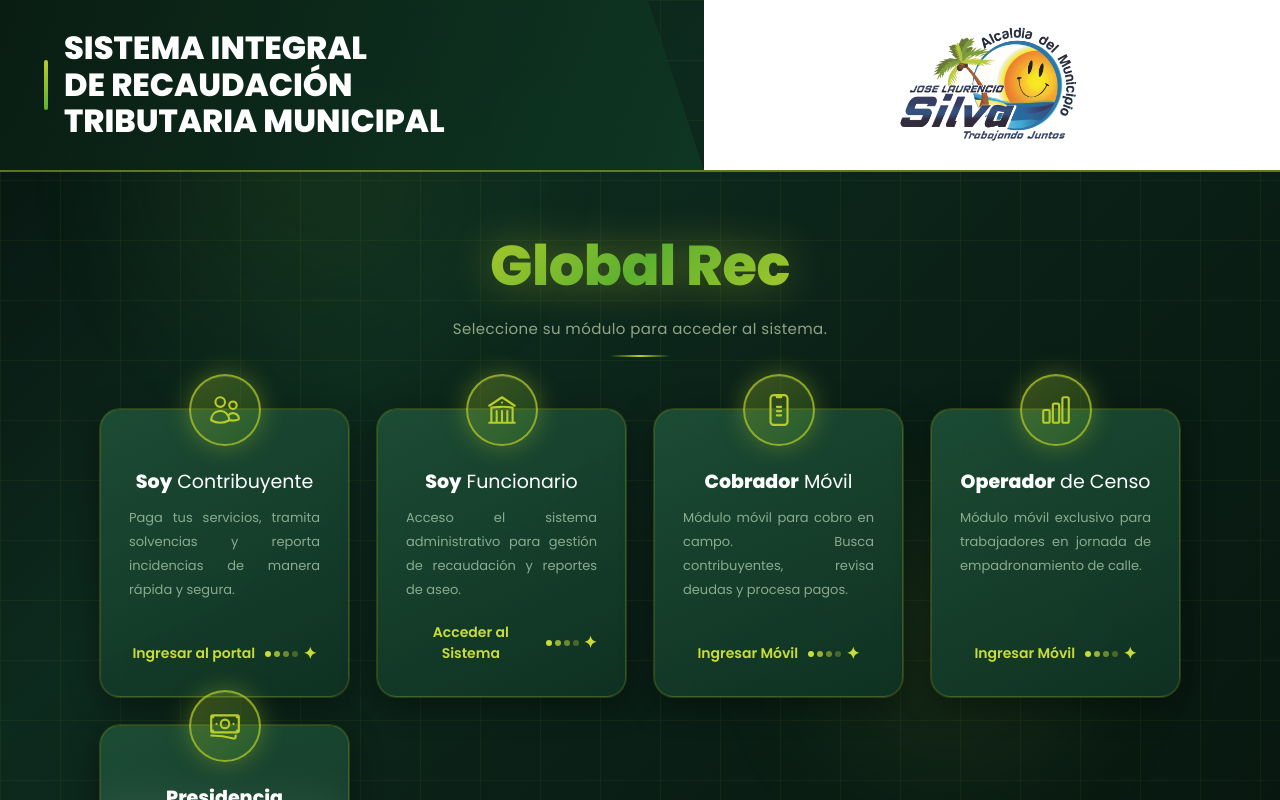
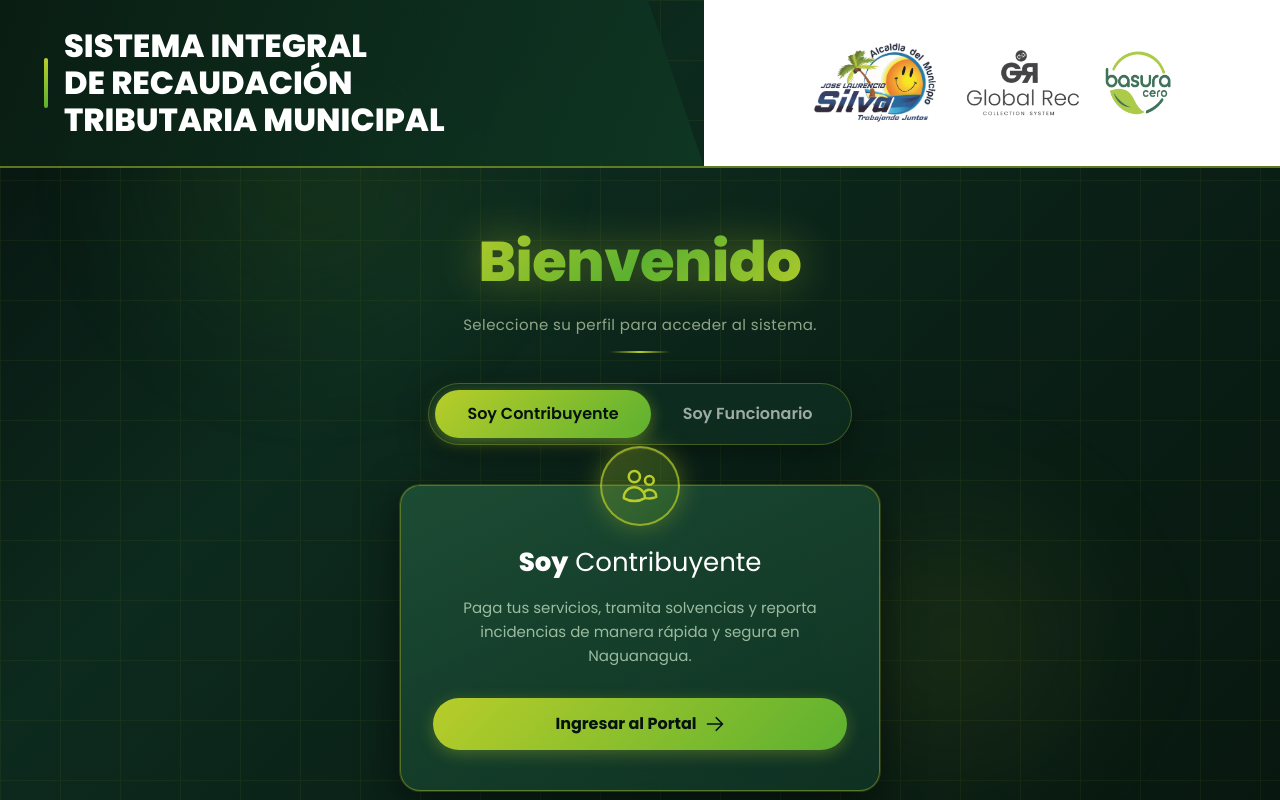
Before and after one commit to aseonaguanagua-source/naguanagua, a Next.js app: page / in a window 1280 px wide. Shown: the top 800 px of the page. Built offline with nearby package versions, Linux system fonts and the light colour scheme.

Commit message:
feat: redesign homepage with contribuyente/funcionario toggle and roles dropdown

```diff
--- a/src/app/page.tsx
+++ b/src/app/page.tsx
@@ -3,33 +3,23 @@
 import { useEffect, useState } from 'react';
 import { logos } from '@/lib/logosBase64';
 
-type Mode = 'all' | 'contribuyente-only' | 'workers-only';
+export default function Home() {
+  const [activeTab, setActiveTab] = useState<'contribuyente' | 'funcionario'>('contribuyente');
+  const [showDropdown, setShowDropdown] = useState(false);
 
-export default function Home() {
-  const [mode, setMode] = useState<Mode>('all');
-
+  // Close dropdown when clicking outside
   useEffect(() => {
-    const host = window.location.hostname;
-    if (host === 'aseonaguanaguaad.globalrecca.com') setMode('workers-only');
-    else if (host === 'aseonaguanagua.globalrecca.com') setMode('contribuyente-only');
+    const handleClick = (e: MouseEvent) => {
+      if (!(e.target as HTMLElement).closest('.func-dropdown-container')) {
+        setShowDropdown(false);
+      }
+    };
+    document.addEventListener('click', handleClick);
+    return () => document.removeEventListener('click', handleClick);
   }, []);
-
-  const showContribuyente = mode === 'all' || mode === 'contribuyente-only';
-  const showWorkers       = mode === 'all' || mode === 'workers-only';
-
-  const DotRow = ({ label }: { label: string }) => (
-    <div style={{ display:'flex', alignItems:'center', gap:6, color:'#c8dc3a', fontWeight:600, fontSize:14, marginTop:'auto', paddingTop:20 }}>
-      {label}
-      <span style={{ display:'flex', alignItems:'center', gap:3, marginLeft:4 }}>
-        {[1,.75,.5,.3].map((o,i) => <span key={i} style={{ width:6, height:6, borderRadius:'50%', background:'#c8dc3a', opacity:o, display:'inline-block' }} />)}
-        <span style={{ fontSize:16, lineHeight:1, color:'#c8dc3a', marginLeft:2, fontWeight:900 }}>✦</span>
-      </span>
-    </div>
-  );
 
   return (
     <>
-      {/* ── Responsive styles ─────────────────────────────── */}
       <style>{`
         * { box-sizing: border-box; }
         body { margin: 0; padding: 0; }
@@ -84,9 +74,10 @@
         .header-right {
           flex: 1; background: #fff;
           display: flex; align-items: center; justify-content: center;
-          padding: 20px 32px;
+          padding: 20px 32px; gap: 20px; flex-wrap: wrap;
         }
-        .alcaldia-logo { height: 130px; width: auto; object-fit: contain; display: block; }
+        .alcaldia-logo { height: 90px; width: auto; object-fit: contain; display: block; }
+        .extra-logo { height: 70px; width: auto; object-fit: contain; display: block; }
 
         /* ── CENTER ── */
         .center {
@@ -95,7 +86,7 @@
           padding: 52px 40px 60px;
         }
         .section-title {
-          text-align: center; margin-bottom: 52px;
+          text-align: center; margin-bottom: 30px;
         }
         .glowing-title {
           margin: 0; font-size: clamp(32px, 5vw, 56px); font-weight: 800;
@@ -107,42 +98,97 @@
         .section-subtitle { margin: 10px 0 0; color: rgba(200,220,180,.7); font-size: 15px; font-weight: 400; letter-spacing: .4px; }
         .title-line { width: 60px; height: 2px; background: linear-gradient(90deg,transparent,#B8CD29,transparent); margin: 14px auto 0; }
 
-        /* ── CARDS ── */
-        .cards-grid {
-          display: grid;
-          gap: 28px;
-          width: 100%; max-width: 1080px; justify-content: center;
+        /* ── TOGGLE ── */
+        .toggle-container {
+          display: flex; background: rgba(15,50,35,.6); border-radius: 40px; padding: 6px;
+          border: 1px solid rgba(184,205,41,.3); margin-bottom: 40px;
+          box-shadow: 0 8px 32px rgba(0,0,0,.4);
+          backdrop-filter: blur(10px);
         }
-        .cards-grid-4 { grid-template-columns: repeat(4, minmax(200px, 280px)); }
-        .cards-grid-3 { grid-template-columns: repeat(3, minmax(240px, 340px)); }
-        .cards-grid-2 { grid-template-columns: repeat(2, minmax(260px, 380px)); }
-        .cards-grid-1 { grid-template-columns: minmax(300px, 420px); }
+        .toggle-btn {
+          padding: 12px 32px; border-radius: 34px; font-weight: 600; font-size: 16px;
+          cursor: pointer; transition: all 0.3s ease; border: none; background: transparent;
+          color: rgba(255,255,255,.6); font-family: Poppins, sans-serif;
+        }
+        .toggle-btn.active {
+          background: linear-gradient(135deg, #B8CD29 0%, #5DB130 100%);
+          color: #06120e; box-shadow: 0 4px 16px rgba(184,205,41,.4);
+        }
+
+        /* ── MAIN CARD ── */
+        .main-card-container {
+          width: 100%; max-width: 480px;
+        }
 
         .card {
           display: flex; flex-direction: column; align-items: center; text-align: center;
-          text-decoration: none; border-radius: 20px; padding: 60px 28px 32px;
+          text-decoration: none; border-radius: 20px; padding: 50px 32px 40px;
           background: linear-gradient(155deg, rgba(30,80,55,.9) 0%, rgba(15,50,35,.95) 100%);
-          border: 1px solid rgba(184,205,41,.2);
-          box-shadow: 0 0 0 1px rgba(184,205,41,.2), 0 8px 32px rgba(0,0,0,.4);
+          border: 1px solid rgba(184,205,41,.4);
+          box-shadow: 0 0 0 1px rgba(184,205,41,.2), 0 12px 40px rgba(0,0,0,.5);
           backdrop-filter: blur(20px);
           transition: all .3s ease;
-          position: relative;
+          position: relative; width: 100%;
         }
-        .card:hover {
-          transform: translateY(-8px);
-          box-shadow: 0 0 0 1px rgba(184,205,41,.65), 0 24px 60px rgba(0,0,0,.5), 0 0 40px rgba(184,205,41,.15);
-          border-color: rgba(184,205,41,.7);
+        .card.clickable:hover {
+          transform: translateY(-4px);
+          box-shadow: 0 0 0 1px rgba(184,205,41,.65), 0 20px 50px rgba(0,0,0,.6), 0 0 40px rgba(184,205,41,.15);
         }
         .icon-bubble {
-          position: absolute; top: -36px;
-          width: 72px; height: 72px; border-radius: 50%;
+          position: absolute; top: -40px;
+          width: 80px; height: 80px; border-radius: 50%;
           background: linear-gradient(135deg, rgba(184,205,41,.28) 0%, rgba(93,177,48,.22) 100%);
           border: 2px solid rgba(184,205,41,.7);
           box-shadow: 0 0 24px rgba(184,205,41,.35), inset 0 1px 0 rgba(255,255,255,.1);
           display: flex; align-items: center; justify-content: center;
         }
-        .card-title { margin: 0 0 12px; color: #fff; font-size: 19px; line-height: 1.3; }
-        .card-desc { margin: 0; color: rgba(200,230,200,.65); font-size: 13px; line-height: 1.85; text-align: justify; font-weight: 400; }
+        .card-title { margin: 10px 0 16px; color: #fff; font-size: 26px; line-height: 1.3; }
+        .card-desc { margin: 0 0 30px 0; color: rgba(200,230,200,.75); font-size: 15px; line-height: 1.6; text-align: center; font-weight: 400; }
+
+        .btn-enter {
+          background: linear-gradient(135deg, #B8CD29 0%, #5DB130 100%);
+          color: #06120e; padding: 14px 40px; border-radius: 30px;
+          font-weight: 700; font-size: 16px; text-decoration: none;
+          box-shadow: 0 4px 16px rgba(184,205,41,.3);
+          transition: all 0.2s; border: none; cursor: pointer;
+          width: 100%; display: flex; align-items: center; justify-content: center; gap: 8px;
+        }
+        .btn-enter:hover {
+          box-shadow: 0 6px 20px rgba(184,205,41,.5);
+          transform: scale(1.02);
+        }
+
+        /* ── DROPDOWN FUNCIONARIO ── */
+        .func-dropdown-container {
+          position: relative; width: 100%;
+        }
+        .func-dropdown-menu {
+          position: absolute; top: 100%; left: 0; right: 0; margin-top: 10px;
+          background: rgba(10,30,20,.95); border: 1px solid rgba(184,205,41,.4);
+          border-radius: 16px; overflow: hidden;
+          box-shadow: 0 12px 40px rgba(0,0,0,.6);
+          backdrop-filter: blur(20px);
+          transform-origin: top;
+          animation: dropdownAnim 0.2s ease forwards;
+          z-index: 50; display: flex; flex-direction: column;
+        }
+        @keyframes dropdownAnim {
+          from { opacity: 0; transform: translateY(-10px) scaleY(0.95); }
+          to { opacity: 1; transform: translateY(0) scaleY(1); }
+        }
+        .dropdown-item {
+          padding: 16px 24px; color: #fff; text-decoration: none;
+          display: flex; align-items: center; gap: 12px;
+          border-bottom: 1px solid rgba(255,255,255,.05);
+          transition: background 0.2s; font-weight: 500;
+        }
+        .dropdown-item:last-child { border-bottom: none; }
+        .dropdown-item:hover { background: rgba(184,205,41,.15); }
+        .dropdown-icon {
+          width: 32px; height: 32px; border-radius: 8px;
+          background: rgba(184,205,41,.2); display: flex; align-items: center; justify-content: center;
+          color: #B8CD29;
+        }
 
         /* ── FOOTER ── */
         .footer { position: relative; z-index: 10; flex-shrink: 0; display: flex; border-top: 3px solid rgba(184,205,41,.5); }
@@ -180,18 +226,15 @@
           }
           .header-accent { display: none; }
           .header-title { font-size: clamp(20px, 6vw, 28px); text-align: center; }
-          .header-right { padding: 16px 24px; }
-          .alcaldia-logo { height: 90px; }
+          .header-right { padding: 16px 24px; flex-wrap: wrap; }
+          .alcaldia-logo { height: 70px; }
+          .extra-logo { height: 50px; }
 
           .center { padding: 36px 20px 44px; }
-          .section-title { margin-bottom: 40px; }
+          .section-title { margin-bottom: 30px; }
 
-          .cards-grid-4,
-          .cards-grid-3,
-          .cards-grid-2 { grid-template-columns: 1fr; max-width: 420px; }
-          .cards-grid-1 { grid-template-columns: 1fr; max-width: 420px; }
-
-          .card { padding: 56px 20px 28px; }
+          .card { padding: 46px 20px 30px; }
+          .card-title { font-size: 22px; }
 
           .footer { flex-direction: column; }
           .footer-isma { min-width: unset; width: 100%; border-right: none; border-bottom: 1px solid rgba(184,205,41,.25); padding: 20px; }
@@ -199,11 +242,6 @@
           .footer-logos { padding: 16px 24px; justify-content: center; gap: 16px; }
           .footer-logo { height: 46px; }
           .footer-divider { display: none; }
-        }
-
-        @media (max-width: 480px) {
-          .glowing-title { font-size: 30px; }
-          .header-title { font-size: 18px; }
         }
       `}</style>
 
@@ -228,84 +266,112 @@
           </div>
           <div className="header-right">
             <img src={logos.alcaldia} alt="Alcaldía del Municipio Naguanagua" className="alcaldia-logo" />
+            <img src={logos.global_rec} alt="Global Rec" className="extra-logo" style={{opacity:0.8}} />
+            <img src={logos.basura_cero} alt="Basura Cero" className="extra-logo" style={{opacity:0.8}} />
           </div>
         </div>
 
         {/* ══ CENTER ══ */}
         <div className="center">
           <div className="section-title">
-            <h2 className="glowing-title">Global Rec</h2>
-            <p className="section-subtitle">Seleccione su módulo para acceder al sistema.</p>
+            <h2 className="glowing-title">Bienvenido</h2>
+            <p className="section-subtitle">Seleccione su perfil para acceder al sistema.</p>
             <div className="title-line" />
           </div>
 
-          <div className={`cards-grid ${showContribuyente && showWorkers ? 'cards-grid-4' : showWorkers ? 'cards-grid-3' : 'cards-grid-1'}`}>
+          <div className="toggle-container">
+            <button
+              className={`toggle-btn ${activeTab === 'contribuyente' ? 'active' : ''}`}
+              onClick={() => { setActiveTab('contribuyente'); setShowDropdown(false); }}
+            >
+              Soy Contribuyente
+            </button>
+            <button
+              className={`toggle-btn ${activeTab === 'funcionario' ? 'active' : ''}`}
+              onClick={() => setActiveTab('funcionario')}
+            >
+              Soy Funcionario
+            </button>
+          </div>
 
-            {showContribuyente && (
-              <Link href="/portal" className="card">
+          <div className="main-card-container">
+            {activeTab === 'contribuyente' && (
+              <Link href="/portal" className="card clickable">
                 <div className="icon-bubble">
-                  <svg width="34" height="34" fill="none" viewBox="0 0 24 24" stroke="#B8CD29" strokeWidth="1.5">
+                  <svg width="40" height="40" fill="none" viewBox="0 0 24 24" stroke="#B8CD29" strokeWidth="1.5">
                     <path strokeLinecap="round" strokeLinejoin="round" d="M15 19.128a9.38 9.38 0 002.625.372 9.337 9.337 0 004.121-.952 4.125 4.125 0 00-7.533-2.493M15 19.128v-.003c0-1.113-.285-2.16-.786-3.07M15 19.128v.106A12.318 12.318 0 018.624 21c-2.331 0-4.512-.645-6.374-1.766l-.001-.109a6.375 6.375 0 0111.964-3.07M12 6.375a3.375 3.375 0 11-6.75 0 3.375 3.375 0 016.75 0zm8.25 2.25a2.625 2.625 0 11-5.25 0 2.625 2.625 0 015.25 0z" />
                   </svg>
                 </div>
                 <h3 className="card-title"><b style={{ fontWeight:800 }}>Soy</b>{' '}<span style={{ fontWeight:400 }}>Contribuyente</span></h3>
-                <p className="card-desc">Paga tus servicios, tramita solvencias y reporta incidencias de manera rápida y segura.</p>
-                <DotRow label="Ingresar al portal" />
+                <p className="card-desc">Paga tus servicios, tramita solvencias y reporta incidencias de manera rápida y segura en Naguanagua.</p>
+                <div className="btn-enter">
+                  Ingresar al Portal
+                  <svg width="20" height="20" fill="none" viewBox="0 0 24 24" stroke="currentColor" strokeWidth="2">
+                    <path strokeLinecap="round" strokeLinejoin="round" d="M13.5 4.5L21 12m0 0l-7.5 7.5M21 12H3" />
+                  </svg>
+                </div>
               </Link>
             )}
 
-            {showWorkers && (
-              <Link href="/admin" className="card">
+            {activeTab === 'funcionario' && (
+              <div className="card func-dropdown-container">
                 <div className="icon-bubble">
-                  <svg width="34" height="34" fill="none" viewBox="0 0 24 24" stroke="#B8CD29" strokeWidth="1.5">
+                  <svg width="40" height="40" fill="none" viewBox="0 0 24 24" stroke="#B8CD29" strokeWidth="1.5">
                     <path strokeLinecap="round" strokeLinejoin="round" d="M12 21v-8.25M15.75 21v-8.25M8.25 21v-8.25M3 9l9-6 9 6m-1.5 12V10.332A48.36 48.36 0 0012 9.75c-2.551 0-5.056.2-7.5.582V21M3 21h18M12 6.75h.008v.008H12V6.75z" />
                   </svg>
                 </div>
                 <h3 className="card-title"><b style={{ fontWeight:800 }}>Soy</b>{' '}<span style={{ fontWeight:400 }}>Funcionario</span></h3>
-                <p className="card-desc">Acceso el sistema administrativo para gestión de recaudación y reportes de aseo.</p>
-                <DotRow label="Acceder al Sistema" />
-              </Link>
+                <p className="card-desc">Acceso al sistema administrativo interno. Por favor, seleccione su rol operativo.</p>
+
+                <button
+                  className="btn-enter"
+                  onClick={(e) => {
+                    e.stopPropagation();
+                    setShowDropdown(!showDropdown);
+                  }}
+                >
+                  Seleccionar Tipo de Funcionario
+                  <svg width="20" height="20" fill="none" viewBox="0 0 24 24" stroke="currentColor" strokeWidth="2" style={{ transform: showDropdown ? 'rotate(180deg)' : 'rotate(0deg)', transition: 'transform 0.2s' }}>
+                    <path strokeLinecap="round" strokeLinejoin="round" d="M19.5 8.25l-7.5 7.5-7.5-7.5" />
+                  </svg>
+                </button>
+
+                {showDropdown && (
+                  <div className="func-dropdown-menu">
+                    <Link href="/admin" className="dropdown-item">
+                      <div className="dropdown-icon">
+                        <svg width="18" height="18" fill="none" viewBox="0 0 24 24" stroke="currentColor" strokeWidth="2"><path strokeLinecap="round" strokeLinejoin="round" d="M3.75 3v11.25A2.25 2.25 0 006 16.5h2.25M3.75 3h-1.5m1.5 0h16.5m0 0h1.5m-1.5 0v11.25A2.25 2.25 0 0118 16.5h-2.25m-7.5 0h7.5m-7.5 0l-1 3m8.5-3l1 3m0 0l.5 1.5m-.5-1.5h-9.5m0 0l-.5 1.5M9 11.25v1.5M12 9v3.75m3-6v6" /></svg>
+                      </div>
+                      Administrador / Sistema
+                    </Link>
+                    <Link href="/admin/caja" className="dropdown-item">
+                      <div className="dropdown-icon">
+                        <svg width="18" height="18" fill="none" viewBox="0 0 24 24" stroke="currentColor" strokeWidth="2"><path strokeLinecap="round" strokeLinejoin="round" d="M2.25 18.75a60.07 60.07 0 0115.797 2.101c.727.198 1.453-.342 1.453-1.096V18.75M3.75 4.5v.75A.75.75 0 013 6h-.75m0 0v-.375c0-.621.504-1.125 1.125-1.125H20.25M2.25 6v9m18-10.5v.75c0 .414.336.75.75.75h.75m-1.5-1.5h.375c.621 0 1.125.504 1.125 1.125v9.75c0 .621-.504 1.125-1.125 1.125h-.375m1.5-1.5H21a.75.75 0 00-.75.75v.75m0 0H3.75m0 0h-.375a1.125 1.125 0 01-1.125-1.125V15m1.5 1.5v-.75A.75.75 0 003 15h-.75M15 10.5a3 3 0 11-6 0 3 3 0 016 0zm3 0h.008v.008H18V10.5zm-12 0h.008v.008H6V10.5z" /></svg>
+                      </div>
+                      Cajero
+                    </Link>
+                    <Link href="/presidencia/login" className="dropdown-item">
+                      <div className="dropdown-icon">
+                        <svg width="18" height="18" fill="none" viewBox="0 0 24 24" stroke="currentColor" strokeWidth="2"><path strokeLinecap="round" strokeLinejoin="round" d="M3 13.125C3 12.504 3.504 12 4.125 12h2.25c.621 0 1.125.504 1.125 1.125v6.75C7.5 20.496 6.996 21 6.375 21h-2.25A1.125 1.125 0 013 19.875v-6.75zM9.75 8.625c0-.621.504-1.125 1.125-1.125h2.25c.621 0 1.125.504 1.125 1.125v11.25c0 .621-.504 1.125-1.125 1.125h-2.25a1.125 1.125 0 01-1.125-1.125V8.625zM16.5 4.125c0-.621.504-1.125 1.125-1.125h2.25C20.496 3 21 3.504 21 4.125v15.75c0 .621-.504 1.125-1.125 1.125h-2.25a1.125 1.125 0 01-1.125-1.125V4.125z" /></svg>
+                      </div>
+                      Presidencia Ejecutiva
+                    </Link>
+                    <Link href="/cobro-movil" className="dropdown-item">
+                      <div className="dropdown-icon">
+                        <svg width="18" height="18" fill="none" viewBox="0 0 24 24" stroke="currentColor" strokeWidth="2"><path strokeLinecap="round" strokeLinejoin="round" d="M10.5 1.5H8.25A2.25 2.25 0 006 3.75v16.5a2.25 2.25 0 002.25 2.25h7.5A2.25 2.25 0 0018 20.25V3.75a2.25 2.25 0 00-2.25-2.25H13.5m-3 0V3h3V1.5m-3 0h3m-3 8.25h3m-3 3h3m-3 3h3" /></svg>
+                      </div>
+                      Cobro Móvil
+                    </Link>
+                    <Link href="/operador/login" className="dropdown-item">
+                      <div className="dropdown-icon">
+                        <svg width="18" height="18" fill="none" viewBox="0 0 24 24" stroke="currentColor" strokeWidth="2"><path strokeLinecap="round" strokeLinejoin="round" d="M15 19.128a9.38 9.38 0 002.625.372 9.337 9.337 0 004.121-.952 4.125 4.125 0 00-7.533-2.493M15 19.128v-.003c0-1.113-.285-2.16-.786-3.07M15 19.128v.106A12.318 12.318 0 018.624 21c-2.331 0-4.512-.645-6.374-1.766l-.001-.109a6.375 6.375 0 0111.964-3.07M12 6.375a3.375 3.375 0 11-6.75 0 3.375 3.375 0 016.75 0zm8.25 2.25a2.625 2.625 0 11-5.25 0 2.625 2.625 0 015.25 0z" /></svg>
+                      </div>
+                      Operador de Censo
+                    </Link>
+                  </div>
+                )}
+              </div>
             )}
-
-            {showWorkers && (
-              <Link href="/cobro-movil" className="card">
-                <div className="icon-bubble">
-                  <svg width="34" height="34" fill="none" viewBox="0 0 24 24" stroke="#B8CD29" strokeWidth="1.5">
-                    <path strokeLinecap="round" strokeLinejoin="round" d="M10.5 1.5H8.25A2.25 2.25 0 006 3.75v16.5a2.25 2.25 0 002.25 2.25h7.5A2.25 2.25 0 0018 20.25V3.75a2.25 2.25 0 00-2.25-2.25H13.5m-3 0V3h3V1.5m-3 0h3m-3 8.25h3m-3 3h3m-3 3h3" />
-                  </svg>
-                </div>
-                <h3 className="card-title"><b style={{ fontWeight:800 }}>Cobrador</b>{' '}<span style={{ fontWeight:400 }}>Móvil</span></h3>
-                <p className="card-desc">Módulo móvil para cobro en campo. Busca contribuyentes, revisa deudas y procesa pagos.</p>
-                <DotRow label="Ingresar Móvil" />
-              </Link>
-            )}
-
-            {showWorkers && (
-              <Link href="/operador/login" className="card">
-                <div className="icon-bubble">
-                  <svg width="34" height="34" fill="none" viewBox="0 0 24 24" stroke="#B8CD29" strokeWidth="1.5">
-                    <path strokeLinecap="round" strokeLinejoin="round" d="M3 13.125C3 12.504 3.504 12 4.125 12h2.25c.621 0 1.125.504 1.125 1.125v6.75C7.5 20.496 6.996 21 6.375 21h-2.25A1.125 1.125 0 013 19.875v-6.75zM9.75 8.625c0-.621.504-1.125 1.125-1.125h2.25c.621 0 1.125.504 1.125 1.125v11.25c0 .621-.504 1.125-1.125 1.125h-2.25a1.125 1.125 0 01-1.125-1.125V8.625zM16.5 4.125c0-.621.504-1.125 1.125-1.125h2.25C20.496 3 21 3.504 21 4.125v15.75c0 .621-.504 1.125-1.125 1.125h-2.25a1.125 1.125 0 01-1.125-1.125V4.125z" />
-                  </svg>
-                </div>
-                <h3 className="card-title"><b style={{ fontWeight:800 }}>Operador</b>{' '}<span style={{ fontWeight:400 }}>de Censo</span></h3>
-                <p className="card-desc">Módulo móvil exclusivo para trabajadores en jornada de empadronamiento de calle.</p>
-                <DotRow label="Ingresar Móvil" />
-              </Link>
-            )}
-
-            {showWorkers && (
-              <Link href="/presidencia/login" className="card">
-                <div className="icon-bubble">
-                  <svg width="34" height="34" fill="none" viewBox="0 0 24 24" stroke="#B8CD29" strokeWidth="1.5">
-                    <path strokeLinecap="round" strokeLinejoin="round" d="M2.25 18.75a60.07 60.07 0 0115.797 2.101c.727.198 1.453-.342 1.453-1.096V18.75M3.75 4.5v.75A.75.75 0 013 6h-.75m0 0v-.375c0-.621.504-1.125 1.125-1.125H20.25M2.25 6v9m18-10.5v.75c0 .414.336.75.75.75h.75m-1.5-1.5h.375c.621 0 1.125.504 1.125 1.125v9.75c0 .621-.504 1.125-1.125 1.125h-.375m1.5-1.5H21a.75.75 0 00-.75.75v.75m0 0H3.75m0 0h-.375a1.125 1.125 0 01-1.125-1.125V15m1.5 1.5v-.75A.75.75 0 003 15h-.75M15 10.5a3 3 0 11-6 0 3 3 0 016 0zm3 0h.008v.008H18V10.5zm-12 0h.008v.008H6V10.5z" />
-                  </svg>
-                </div>
-                <h3 className="card-title"><b style={{ fontWeight:800 }}>Presidencia</b>{' '}<span style={{ fontWeight:400 }}>Ejecutiva</span></h3>
-                <p className="card-desc">Panel ejecutivo en tiempo real. Consulta la recaudación del instituto desde cualquier dispositivo.</p>
-                <DotRow label="Ingresar" />
-              </Link>
-            )}
-
           </div>
         </div>
 
@@ -318,7 +384,7 @@
           <div className="footer-logos">
             <img src={logos.global_rec}   alt="Global Rec"   className="footer-logo" />
             <div className="footer-divider" />
-            <img src={logos.global_green} alt="Alcaldía de Naguanagua" className="footer-logo" />
+            <img src={logos.global_green} alt="Global Green" className="footer-logo" />
             <div className="footer-divider" />
             <img src={logos.basura_cero}  alt="Basura Cero"  className="footer-logo" />
           </div>
```
